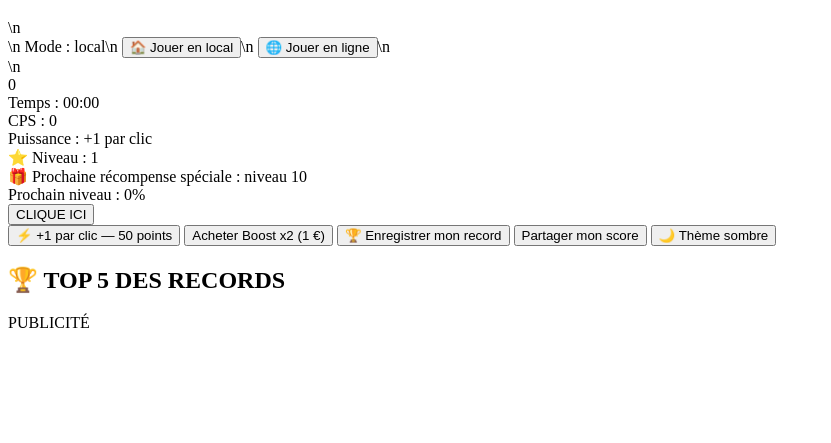
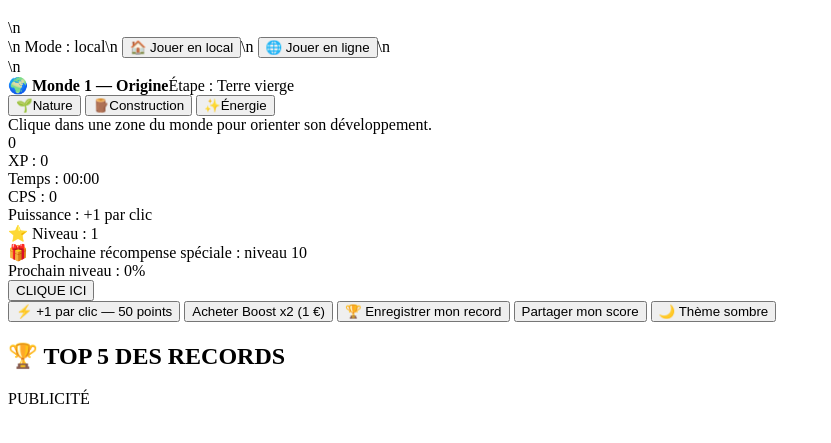
Before and after one commit to murielorsini2-cell/click-and-build, a plain HTML site: page src/index.html in a window 1280 px wide. Shown: the part 87-530 px from the top of the page, without its empty margins (0-831 px from the left). Drawn offline with nearby package versions, Linux system fonts and the light colour scheme.

Commit message:
V2 world: add evolving world prototype and clean mode markup

```diff
--- a/src/index.html
+++ b/src/index.html
@@ -5,7 +5,17 @@
 
   <main class="game-panel">
 <h1>Click & Build</h1>\n<div id="modeChooser" class="mode-chooser">\n  <span id="modeStatus">Mode : local</span>\n  <button id="localModeBtn" type="button">🏠 Jouer en local</button>\n  <button id="onlineModeBtn" type="button">🌐 Jouer en ligne</button>\n  <div id="modeMessage" aria-live="polite"></div>\n</div>
+<section id="worldPanel" class="world-panel">
+  <div class="world-head"><strong>🌍 Monde 1 — Origine</strong><span id="worldStage">Étape : Terre vierge</span></div>
+  <div id="worldMap" class="world-map" aria-label="Monde évolutif">
+    <button class="world-zone zone-nature" data-zone="nature" type="button">🌱<span>Nature</span></button>
+    <button class="world-zone zone-build" data-zone="build" type="button">🪵<span>Construction</span></button>
+    <button class="world-zone zone-energy" data-zone="energy" type="button">✨<span>Énergie</span></button>
+  </div>
+  <div id="worldHint">Clique dans une zone du monde pour orienter son développement.</div>
+</section>
 <div id="score">0</div>
+<div id="xpDisplay">XP : 0</div>
 
 <div id="timer">Temps : 00:00</div>
 <div id="cpsLive">CPS : 0</div>
```
